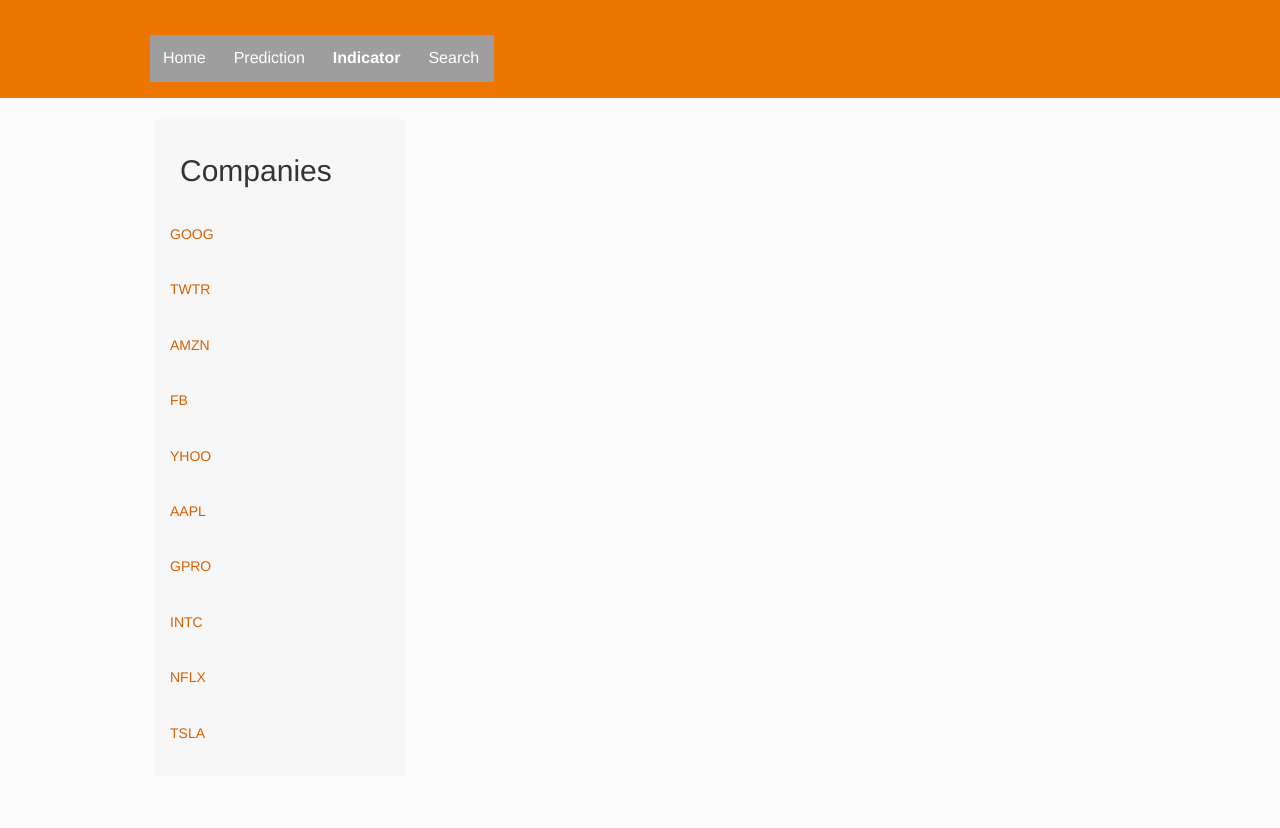
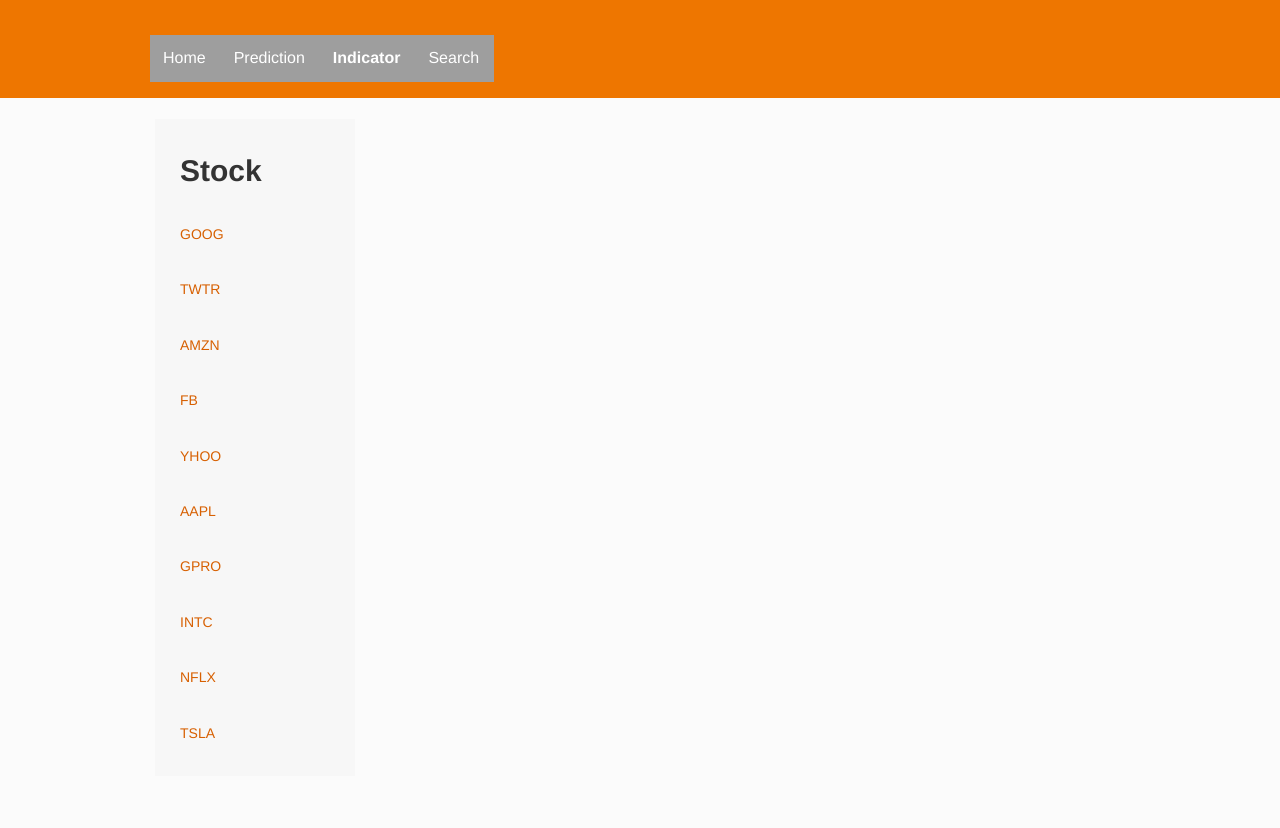
Before and after one commit to wangyannhao/final-stock-market-website, a Django app: page /indicator/ in a window 1280 px wide. Shown: the top 828 px of the page. Run offline with Django 3.2, Linux system fonts and the light colour scheme; some libraries are stand-ins or nearby versions; some web fonts are replaced; grey boxes are pictures that could not be loaded.

Commit message:
update ui minor

```diff
--- a/templates/home.html
+++ b/templates/home.html
@@ -30,7 +30,7 @@ h3 big{
 
 <div class="row" style="margin-left:-90px;">
     <div class="col-sm-8">
-    <h1>{{current_select}} </h1>
+    <h1 style="font-weight: 700">{{current_select}} </h1>
     <div id='chartdiv' style="width:100%; height:400px;"></div>
     <script src="http://www.amcharts.com/lib/3/amcharts.js"></script>
     <script src="http://www.amcharts.com/lib/3/serial.js"></script>
@@ -163,7 +163,7 @@ h3 big{
 		  </p>
       </div>
 
-    </div>
+</div>
 
 
     <div class="col-sm-4">
--- a/templates/indicator.html
+++ b/templates/indicator.html
@@ -32,9 +32,9 @@ h3 big{
 </style>
 
 
-<div class="mainbar">
+<div class="mainbar" >
 {% if individual %}
-<h1>{{individual.name}}({{individual.abbr}})</h1>
+<h1 style="font-weight: 700">{{individual.name}}({{individual.abbr}})</h1>
 
 
 <script src="http://www.amcharts.com/lib/3/amcharts.js"></script>
@@ -443,7 +443,7 @@ h3 big{
 //}
 </script>
 
-
+<!-- <indicator style="margin-left: -120px;"> -->
     <h5><b>Indicator: Bollinger bands</b></h5>
     <div id="chartdiv" style="width:100%; height:400px;"></div>
     <h8><center>Fig1 : Charts showing price, MA, upper and low of {{individual.name}} </center> </h8>
@@ -458,7 +458,7 @@ h3 big{
     <h5><b>Indicator: Directional Movement Index</b></h5>
     <div id="chartdiv3" style="width:100%; height:400px;"></div>
     <h8><center>Fig4 : Charts showing ADX, +DI and -DI of {{individual.name}} </center> </h8>
-    <p>
+
 
 
 {% endif%}
--- a/templates/sidebarIndicator.html
+++ b/templates/sidebarIndicator.html
@@ -5,7 +5,7 @@
 	h6 a{
 	color:#d76002;
 	font-size: 14px;
-	padding-left: 10px;
+	padding-left: 20px;
 	padding-top: 0px;
 	margin: 0px;
 	}
@@ -16,6 +16,9 @@
 		margin-bottom: 30px;
 		margin-top: 20px;
 	}
+	.sidebar{
+		width:200px;
+	}
 	ul li{
 		padding: 0px;
 		margin: 0px;
@@ -23,7 +26,7 @@
 	}
 
 </style>
-	<h2 class="star" style="padding:10px 20px 10px 20px;">Companies</h2>
+	<h2 class="star" style="padding:10px 20px 10px 20px;font-weight:700;">Stock</h2>
         <div class="gadget">
           	<h6><a href="{% url 'indicator' 28 %}" >GOOG</a></h6><br>
 			<h6><a href="{% url 'indicator' 29 %}" >TWTR</a></h6><br>
--- a/templates/sidebarhome.html
+++ b/templates/sidebarhome.html
@@ -26,7 +26,7 @@
 	}
 
 </style>
-	<h2 class="star" style="padding:10px 20px 10px 20px;font-weight:700px">Stock</h2>
+	<h2 class="star" style="padding:10px 20px 10px 20px;font-weight:700">Stock</h2>
         <div class="gadget">
           	<h6><a href="{% url 'home' 28 %}" >GOOG</a></h6><br>
 			<h6><a href="{% url 'home' 29 %}" >TWTR</a></h6><br>
```
Also changed, not shown: templates/prediction.html (+9 -8 lines), templates/sidebar.html (+8 -2 lines).
